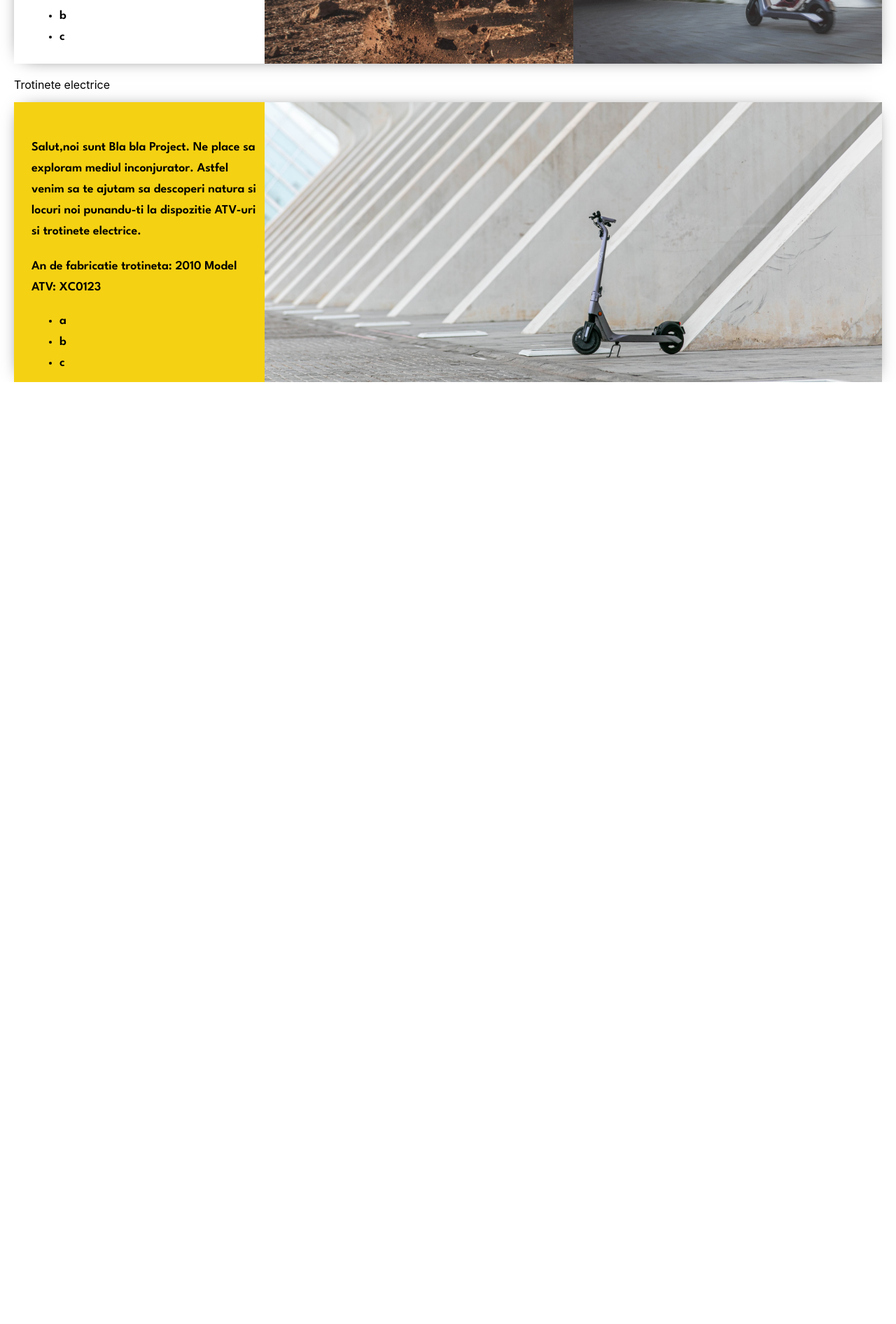
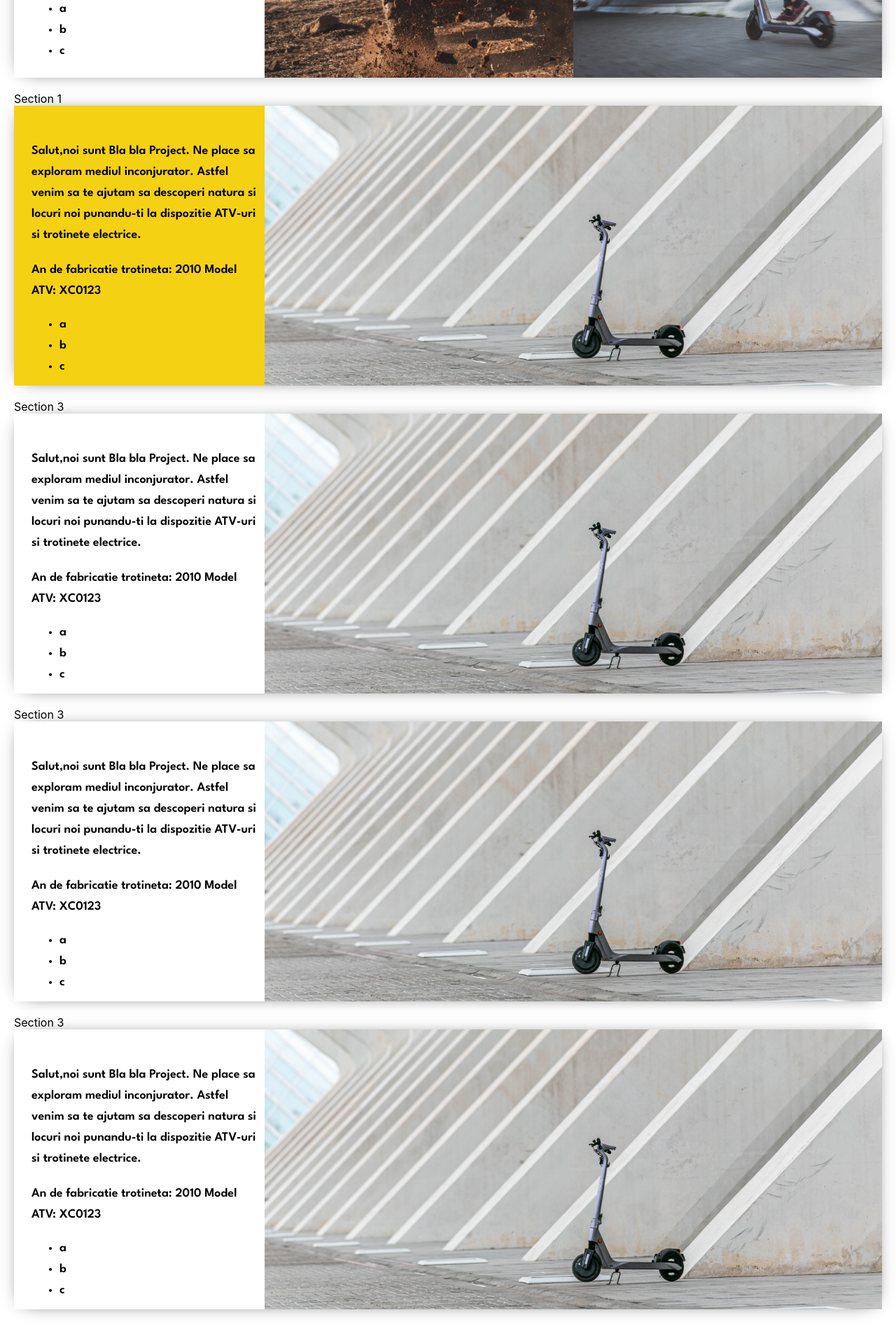
Before and after one commit to MercurA/atv-website, a Next.js app: page / in a window 1280 px wide. Shown: the part 420-2312 px from the top of the page at 70% size. Before the commit the page ends 966 px from the top, so only its background shows below. Built offline with nearby package versions, Linux system fonts and the light colour scheme.

Commit message:
added scroll behavior

```diff
--- a/components/navigation/Menu.jsx
+++ b/components/navigation/Menu.jsx
@@ -1,78 +1,108 @@
-import styles from './styles.module.scss'
-import {useState} from 'react'
-import Image from 'next/image'
+import styles from "./styles.module.scss";
+import { useState } from "react";
+import Image from "next/image";
+import Link from "next/link";
+import { useRouter } from "next/router";
+const MENU_ITEMS = [
+  "Despre Noi",
+  "ATV-uri",
+  "Trotinete electrice",
+  "Servicii",
+  "Reguli de bun simt",
+  "Contacteaza-ne",
+];
 
-const MENU_ITEMS = ['Despre Noi', 'ATV-uri', 'Trotinete electrice', 'Servicii', 'Reguli de bun simt', 'Contacteaza-ne']
-
-const Menu = ({children}) => {
-    const [hovered, setIfHovered] = useState(false)
+const Menu = ({ children }) => {
+  const router = useRouter();
   const [menuState, setMenuState] = useState([
     {
-            name: 'Despre Noi',
-            hasLine: false
+      name: "Despre Noi",
+      id: "/#section_1",
+      hasLine: false,
     },
     {
-            name: 'ATV-uri',
-            hasLine: false
+      name: "ATV-uri",
+      id: "/#section_2",
+      hasLine: false,
     },
     {
-            name: 'Trotinete electrice',
-            hasLine: false
+      name: "Trotinete electrice",
+      id: "/#section_3",
+      hasLine: false,
     },
     {
-            name: 'Servicii',
-            hasLine: false
+      name: "Servicii",
+      id: "/#section_4",
+      hasLine: false,
     },
     {
-            name: 'Reguli de bun simt',
-            hasLine: false
+      name: "Reguli de bun simt",
+      id: "/#section_5",
+      hasLine: false,
     },
     {
-            name: 'Contacteaza-ne',
-            hasLine: false
-        }
-    ])
+      name: "Contacteaza-ne",
+      id: "/#section_6",
+      hasLine: false,
+    },
+  ]);
 
   const formatMenuStateArray = (menuItems, target, bool) => {
-        const menuArray = [...menuItems]
+    const menuArray = [...menuItems];
 
     return menuArray.map((item, index) => {
-            if(index === target) {
-                return {...item, hasLine: bool}
+      if (index === target) {
+        return { ...item, hasLine: bool };
       }
       return item;
-        })
-    }
+    });
+  };
 
   const handleHoverItem = (e) => {
-        const menuIndex = e.target.id && Number(e.target.id.split('_')[1])
+    const menuIndex = e.target.id && Number(e.target.id.split("_")[1]);
 
-        setMenuState(formatMenuStateArray(menuState, menuIndex, true))
-    }
+    setMenuState(formatMenuStateArray(menuState, menuIndex, true));
+  };
 
   const handleHoverLeave = (e) => {
-        const menuIndex = e.target.id && Number(e.target.id.split('_')[1])
+    const menuIndex = e.target.id && Number(e.target.id.split("_")[1]);
 
-        setMenuState(formatMenuStateArray(menuState, menuIndex, false))
-    }
+    setMenuState(formatMenuStateArray(menuState, menuIndex, false));
+  };
+
+  const handleClick = (e, id) => {
+      e.preventDefault()
+      router.push(id)
+  };
 
   const renderMenuItems = () => {
     return menuState.map((item, index) => (
-            <div id={`item_${index}`} key={index} className={styles.menuItem} onMouseOver={handleHoverItem} onMouseLeave={handleHoverLeave}>
+      <Link href={item.id} key={index+1} passHref>
+        <a >
+          <div
+            id={`item_${index}`}
+            key={index}
+            className={styles.menuItem}
+            onMouseOver={handleHoverItem}
+            onMouseLeave={handleHoverLeave}
+            onClick={(e) => handleClick(e, item.id)}
+          >
             {item.name}
             {item.hasLine && <div className={styles.line}></div>}
           </div>
-        ))
-    }
+        </a>
+      </Link>
+    ));
+  };
 
   return (
     <div className={styles.container}>
       <div className={styles.logo}>
-                <Image src={"/images/logo.png"} height={80} width={80}/>
+        <Image src={"/images/logo.png"} height={80} width={80} />
       </div>
       {renderMenuItems()}
     </div>
-    )
-}
+  );
+};
 
-export default Menu
+export default Menu;
--- a/pages/_document.js
+++ b/pages/_document.js
@@ -3,7 +3,7 @@ import Document, { Html, Head, Main, NextScript } from 'next/document'
 class MyDocument extends Document {
   render() {
     return (
-      <Html>
+      <Html style={{scrollBehavior:'smooth'}}>
         <Head>
         <link rel="preconnect" href="https://fonts.googleapis.com" />
         <link rel="preconnect" href="https://fonts.gstatic.com" crossorigin />
--- a/pages/index.js
+++ b/pages/index.js
@@ -1,3 +1,5 @@
+import Link from "next/link"
+import { useRef } from "react"
 import LargeCard from "../components/cards/LargeCard"
 import TextComponent from "../components/textComponents/TextComponent"
 import strings_RO from "../constants/strings"
@@ -21,21 +23,37 @@ const MainPage = () => {
 
   return (
     <div className={styles.mainContainer}>
+      <div id={'section_1'} >Section 1</div>
       <LargeCard
         images={['/images/atv.png', '/images/troti.png']}
         component={<TextComponent text={strings_RO.largeCardText_1} title={strings_RO.largeCardText_title_list_1[0]} list={['a','b','c']}/>}
         />
-      <div className={styles.sectionTitle}>{strings_RO.section_scooters}</div>
+      <div  id={'section_2'} >Section 1</div>
       <LargeCard
         images={['/images/troti1.png']}
         hasBg={true}
         component={<TextComponent text={strings_RO.largeCardText_1} title='An de fabricatie trotineta: 2010 Model ATV: XC0123' list={['a','b','c']}/>}
       />
-      {/* <div className={styles.sectionTitle}>{strings_RO.section_scooters}</div>
+      <div id={'section_3'} >Section 3</div>
       <LargeCard
         images={['/images/troti1.png']}
         component={<TextComponent text={strings_RO.largeCardText_1} title='An de fabricatie trotineta: 2010 Model ATV: XC0123' list={['a','b','c']}/>}
-      />  */}
+      />
+        <div id={'section_4'} >Section 3</div>
+      <LargeCard
+        images={['/images/troti1.png']}
+        component={<TextComponent text={strings_RO.largeCardText_1} title='An de fabricatie trotineta: 2010 Model ATV: XC0123' list={['a','b','c']}/>}
+      />
+        <div id={'section_5'} >Section 3</div>
+      <LargeCard
+        images={['/images/troti1.png']}
+        component={<TextComponent text={strings_RO.largeCardText_1} title='An de fabricatie trotineta: 2010 Model ATV: XC0123' list={['a','b','c']}/>}
+      />
+        <div id={'section_6'} >Section 3</div>
+      <LargeCard
+        images={['/images/troti1.png']}
+        component={<TextComponent text={strings_RO.largeCardText_1} title='An de fabricatie trotineta: 2010 Model ATV: XC0123' list={['a','b','c']}/>}
+      />
     </div>
   )
 }
```
Lines whose indentation alone changed are shown as unchanged.
